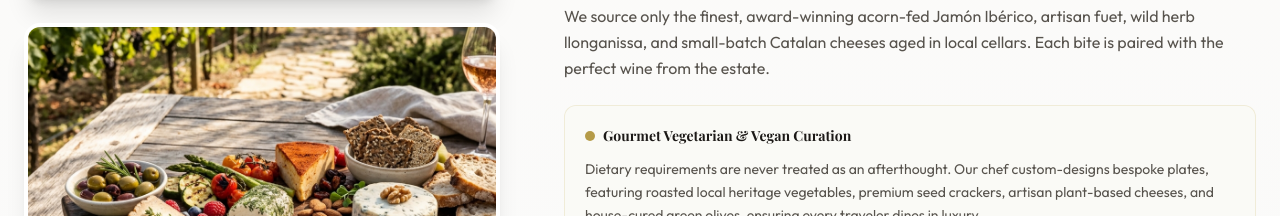
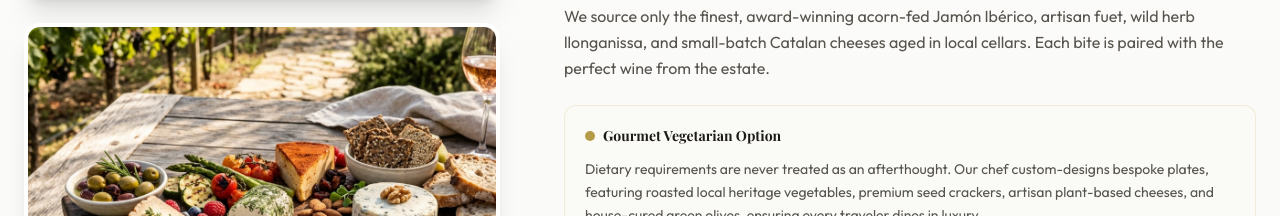
Before and after one commit to DAGarnish/penedeswinetours, a Next.js app: page / in a window 1280 px wide. Shown: the part 2285-2501 px from the top of the page. Built offline with nearby package versions, Linux system fonts and the light colour scheme; a web font is replaced by a local one.

Commit message:
Update culinary section text

```diff
--- a/src/app/page.tsx
+++ b/src/app/page.tsx
@@ -270,7 +270,7 @@ export default function Home() {
               <div className="flex items-center space-x-2">
                 <span className="w-2.5 h-2.5 rounded-full bg-gold-500" />
                 <h4 className="font-serif font-bold text-stone-900 text-sm">
-                  Gourmet Vegetarian & Vegan Curation
+                  Gourmet Vegetarian Option
                 </h4>
               </div>
               <p className="text-stone-600 text-xs md:text-sm leading-relaxed">
```
